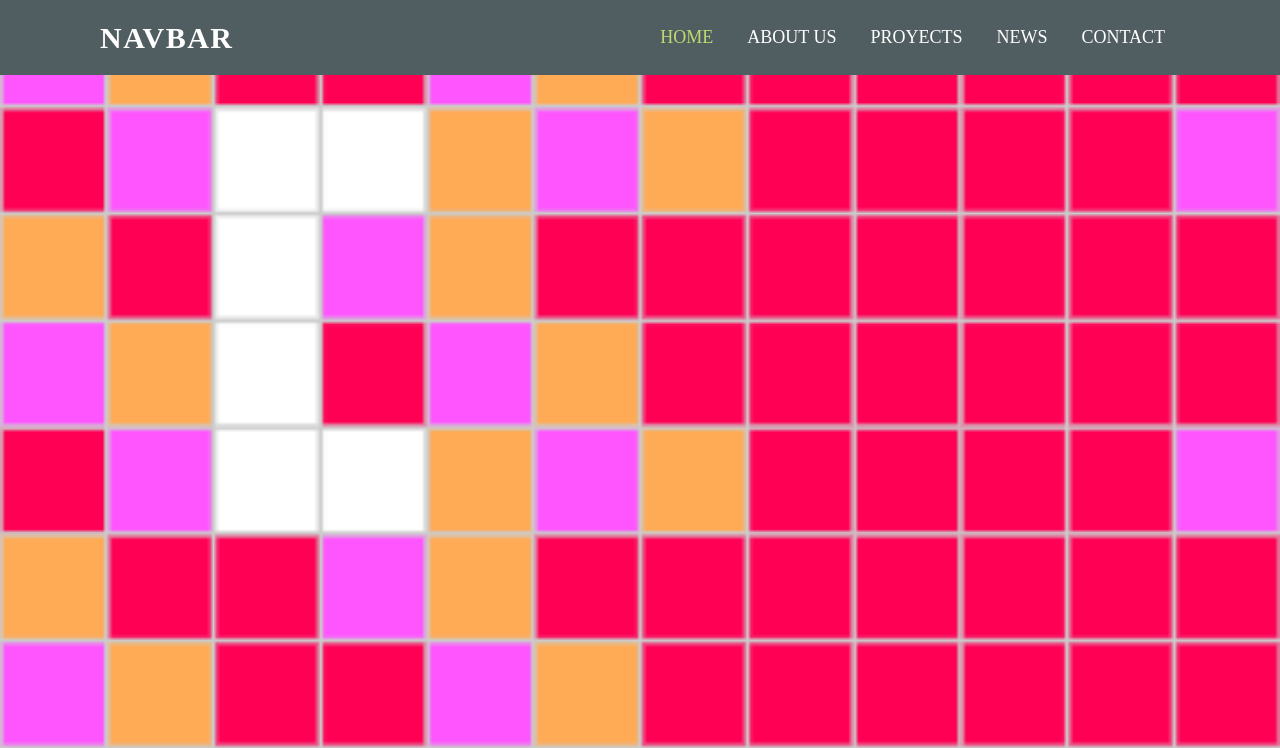
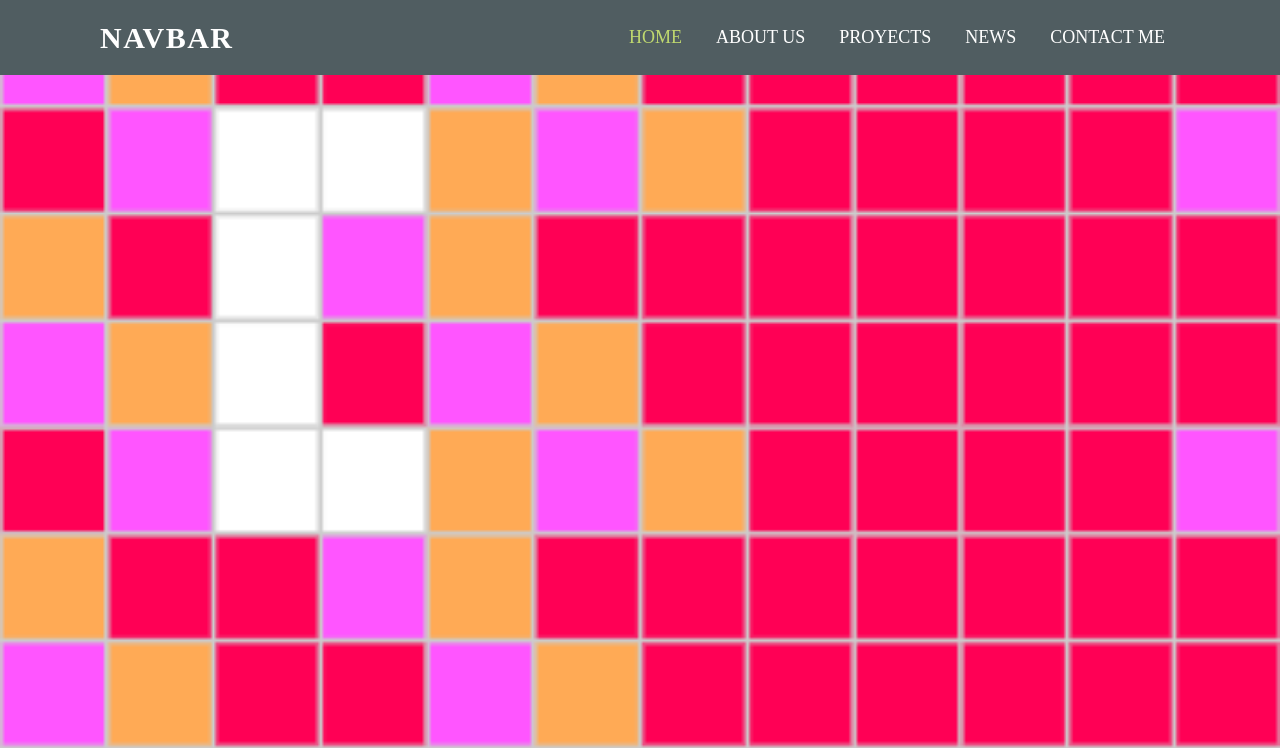
Before and after one commit to Criszur/ACE2021Lv1, a plain HTML site: page Web/Lab10/Lab10.html in a window 1280 px wide. Shown: the top 748 px of the page. Drawn offline with Linux system fonts and the light colour scheme.

Commit message:
Update Lab10.html

```diff
--- a/Web/Lab10/Lab10.html
+++ b/Web/Lab10/Lab10.html
@@ -17,7 +17,7 @@
     <li><a href="../Lab1/Lab1Basic.html">About us </a></li>
     <li><a href="../Lab2/Lab2.html">Proyects </a></li>
     <li><a href="../Lab3/Lab3.html">News </a></li>
-    <li> <a href="../Lab4/Lab4BR3.html">Contact </a></li>
+    <li> <a href="../Lab4/Lab4BR3.html">Contact me </a></li>
        </ul>
   </nav>
    <div class="image">
```
